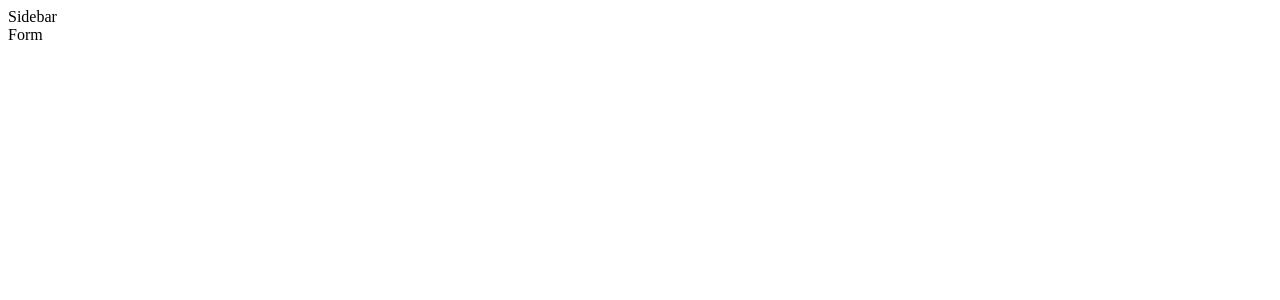
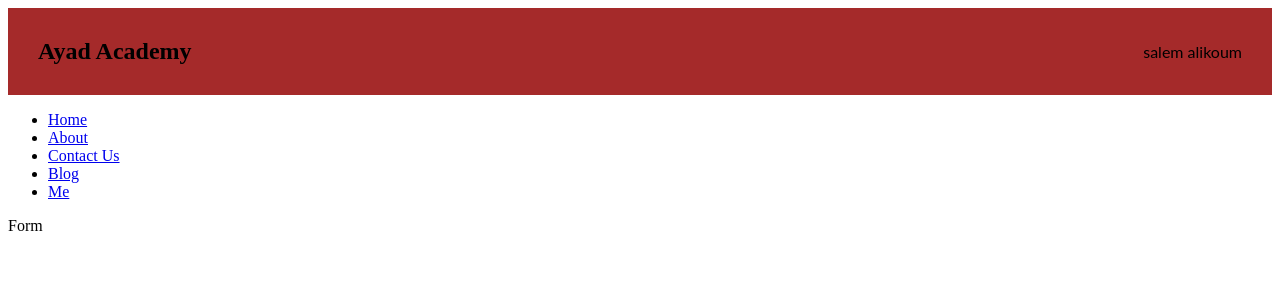
Before and after one commit to tarekaya/react-toolkit-v1, a React (Create React App) app: page / in a window 1280 px wide. Shown: the top 300 px of the page. Built offline with nearby package versions, Linux system fonts and the light colour scheme.

Commit message:
4 files modified

```diff
--- a/App.tsx
+++ b/App.tsx
@@ -1,6 +1,6 @@
 import * as React from 'react';
 import './style.css';
-import Header from './components/Header/Header';
+import Header from './components/Header/Header.js';
 import Form from './components/Form/Form';
 import Sidebar from './components/Sidebar/Sidebar';
 
--- a/components/Header/Header.css
+++ b/components/Header/Header.css
@@ -1,8 +1,9 @@
-.header{
+.header {
   background-color: brown;
-  color: rgb(153, 183, 209);
+  color: rgb;
+
   display: flex;
   justify-content: space-between;
   align-items: center;
-  padding: 20pc 30pc ;
+  padding: 10px 30px;
 }
--- a/components/Header/Header.js
+++ b/components/Header/Header.js
@@ -2,9 +2,10 @@ import React from 'react';
 import './Header.css';
 
 export default function Header() {
-  return;
-  <div className="header">
-    <h1>Ayad Academy</h1>
-    <p>salem alikoum</p>
-  </div>;
+  return (
+    <div className="header">
+      <h2>Ayad Academy</h2>
+      <p>salem alikoum</p>
+    </div>
+  );
 }
--- a/components/Sidebar/Sidebar.js
+++ b/components/Sidebar/Sidebar.js
@@ -1,5 +1,26 @@
 import React from 'react';
+import './Sidebar.css';
 
 export default function Sidebar() {
-  return <div>Sidebar</div>;
+  return (
+    <div className="sidebar">
+      <ul>
+        <li>
+          <a href="#">Home</a>
+        </li>
+        <li>
+          <a href="#">About</a>
+        </li>
+        <li>
+          <a href="#">Contact Us</a>
+        </li>
+        <li>
+          <a href="#">Blog</a>
+        </li>
+        <li>
+          <a href="#">Me</a>
+        </li>
+      </ul>
+    </div>
+  );
 }
```
